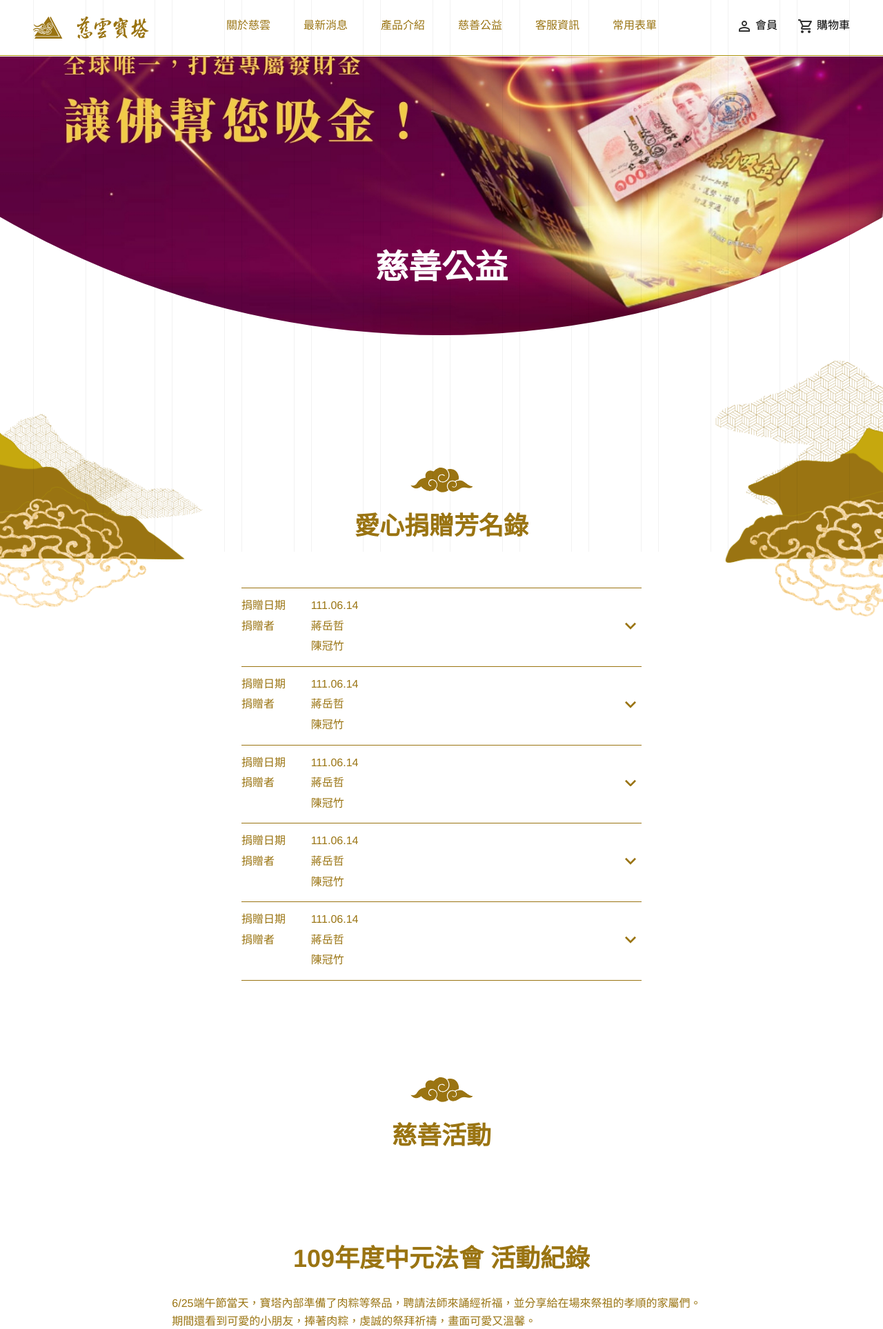
After one commit to smartleos/ci-yun-vuejs, a PHP site: page /pages/charity.php in a window 1280 px wide. The commit adds this page. Shown: the top 1927 px of the page at 69% size. Run offline with PHP 8.4, Linux system fonts and the light colour scheme; data that the repository does not hold is empty; style sheets or scripts are compiled from the project's sources; some libraries are stand-ins or nearby versions.

Commit message:
[feat] 慈善公益頁面切版

```diff
--- a/assets/js/scripts.js
+++ b/assets/js/scripts.js
@@ -141,6 +141,27 @@ $(function() {
     }
     // ------------- about -------------
 
+    // ------------- charity -------------
+    if ($('.page-charity').length) {
+        $('.page-charity__wrapper-content-list > li').each(function() {
+            $(this).on('click', function() {
+                if ($(this).hasClass('-active')) {
+                    $(this).removeClass('-active')
+                    $(this).children('.page-charity__wrapper-content-list-accordion').removeClass('-active')
+                    $(this).children('.page-charity__wrapper-content-list-accordion').css('max-height', 0)
+                } else {
+                    $(this).addClass('-active')
+                    const height = $(this).children('.page-charity__wrapper-content-list-accordion').prop('scrollHeight')
+                    $(this).children('.page-charity__wrapper-content-list-accordion').toggleClass('-active')
+                    $(this).children('.page-charity__wrapper-content-list-accordion').css('max-height', height)
+                }
+            })
+        })
+
+        new Plyr('#charity-player')
+    }
+    // ------------- charity -------------
+
     // ------------- products -------------
     if ($('.page-products').length) {
         $('select[name="products_categories"]').on('change', function() {
--- /dev/null
+++ b/assets/scss/custom/_charity.scss
@@ -0,0 +1,155 @@
+.page-charity {
+    @include size(100vw, auto);
+
+    display: flex;
+    flex-direction: column;
+    align-items: center;
+    padding-top: 8.2rem;
+    padding-bottom: 23.2rem;
+    gap: 6rem;
+
+    &__wrapper {
+        display: flex;
+        flex-direction: column;
+        align-items: center;
+        gap: 6rem;
+
+        &-content {
+            @include size(100%, auto);
+
+            display: flex;
+            flex-direction: column;
+            align-items: center;
+            padding: 4rem 0;
+            gap: 6rem;
+            color: map-get($colors, brand-1);
+
+            &-list {
+                display: flex;
+                flex-direction: column;
+
+                > li {
+                    display: flex;
+                    flex-direction: column;
+                    gap: .4rem;
+                    padding: 1.2rem 0;
+                    border-bottom: 1px solid map-get($colors, brand-1);
+                    cursor: pointer;
+
+                    &:first-child {
+                        border-top: 1px solid map-get($colors, brand-1);
+                    }
+
+                    &.-active {
+                        > .page-charity__wrapper-content-list-top {
+                            > .page-charity__wrapper-content-list-top-icon {
+                                > svg {
+                                    transform: rotateX(180deg);
+                                }
+                            }
+                        }
+                    }
+                }
+
+                &-top {
+                    position: relative;
+                    display: flex;
+                    flex-direction: column;
+                    gap: .4rem;
+
+                    > span {
+                        > div {
+                            display: flex;
+                            flex-direction: column;
+                            gap: .4rem;
+
+                            &:last-child {
+                                grid-column-start: 2;
+                                grid-column-end: 7;
+                            }
+                        }
+                    }
+
+                    &-icon {
+                        @include size(auto, 100%);
+
+                        position: absolute;
+                        right: 0;
+                        display: flex;
+                        align-items: center;
+                        padding: 0.8rem;
+
+                        > svg {
+                            @include size(1.6rem, auto);
+
+                            transition: transform 0.3s ease-in-out;
+                        }
+                    }
+                }
+
+                &-accordion {
+                    display: flex;
+                    flex-direction: column;
+                    gap: .4rem;
+                    max-height: 0;
+                    overflow: hidden;
+                    transition: max-height 0.3s ease-in-out;
+
+                    > span {
+                        > div {
+                            &:last-child {
+                                grid-column-start: 2;
+                                grid-column-end: 7;
+                            }
+                        }
+                    }
+
+                    &-btn {
+                        margin-top: 2rem;
+                    }
+                }
+            }
+
+            &-video {
+                @include size(100%, auto);
+
+                position: relative;
+                z-index: 1;
+
+                .plyr {
+                    &__control--overlaid {
+                        background: rgba(map-get($colors, white), .6) !important;
+                    }
+
+                    &__control {
+                        &:hover {
+                            background: rgba(map-get($colors, white), .6) !important;
+                        }
+                    }
+
+                    &--full-ui {
+                        input[type=range] {
+                            color: rgba(map-get($colors, white), .6) !important;
+                        }
+                    }
+                }
+            }
+
+            &-paragraph {
+                display: flex;
+                flex-direction: column;
+                gap: 2.4rem;
+
+                > h2 {
+                    @include typo('head', 1);
+
+                    text-align: center;
+                }
+
+                > p {
+                    @include typo('body', 16);
+                }
+            }
+        }
+    }
+}
--- a/assets/scss/custom/_custom.scss
+++ b/assets/scss/custom/_custom.scss
@@ -11,6 +11,7 @@ body {
 }
 
 @import './about.scss';
+@import './charity.scss';
 @import './news.scss';
 @import './news-single.scss';
 @import './header.scss';
--- a/components/header.php
+++ b/components/header.php
@@ -64,7 +64,7 @@
                             <a href="/products">產品介紹</a>
                         </li>
                         <li>
-                            <a href="/about">慈善公益</a>
+                            <a href="/charity">慈善公益</a>
                         </li>
                         <li>
                             <a href="/about">客服資訊</a>
--- /dev/null
+++ b/pages/charity.php
@@ -0,0 +1,377 @@
+<?php include('../function.php'); ?>
+<?php include('../components/header.php'); ?>
+<style>
+    <?php include('../assets/scss/main.css'); ?>
+</style>
+<?php include('../components/bg.php'); ?>
+<main class="page-charity">
+    <?php
+        $img_url="testimg/01.jpg";
+        $title="慈善公益";
+        include ("../components/banner.php");
+    ?>
+    <div class="container grid">
+        <div class="page-charity__wrapper col-4-10-medium">
+            <div class="page-charity__wrapper-content">
+                <div class="page-charity__wrapper-content-title">
+                    <?php
+                        $title="愛心捐贈芳名錄";
+                        include ("../components/title.php");
+                    ?>
+                </div>
+                <ul class="page-charity__wrapper-content-list">
+                    <li>
+                        <div class="page-charity__wrapper-content-list-top">
+                            <span class="grid -cols-6-mobile">
+                                <div>
+                                    <p>捐贈日期</p>
+                                </div>
+                                <div>
+                                    <p>111.06.14</p>
+                                </div>
+                            </span>
+                            <span class="grid -cols-6-mobile">
+                                <div>
+                                    <p>捐贈者</p>
+                                </div>
+                                <div>
+                                    <p>蔣岳哲</p>
+                                    <p>陳冠竹</p>
+                                </div>
+                            </span>
+                            <div class="page-charity__wrapper-content-list-top-icon">
+                                <?php get_svg('down') ?>
+                            </div>
+                        </div>
+                        <div class="page-charity__wrapper-content-list-accordion">
+                            <span class="grid -cols-6-mobile">
+                                <div>
+                                    <p>權狀編號/ 塔位方向</p>
+                                </div>
+                                <div>
+                                    <p>1117975-001/坐東（已使用）</p>
+                                    <p>1117975-001/坐東（已使用）</p>
+                                    <p>1117975-001/坐東（已使用）</p>
+                                </div>
+                            </span>
+                            <span class="grid -cols-6-mobile">
+                                <div>
+                                    <p>捐贈明細</p>
+                                </div>
+                                <div>
+                                    <p>由捐贈者捐贈慈雲寶塔骨灰位6座</p>
+                                </div>
+                            </span>
+                            <span class="grid -cols-6-mobile">
+                                <div>
+                                    <p>備註</p>
+                                </div>
+                                <div>
+                                    <p>管理費由捐贈者發善全額繳納</p>
+                                </div>
+                            </span>
+                            <div class="page-charity__wrapper-content-list-accordion-btn">
+                                <?php
+                                    $tag="a";
+                                    $url="https://www.google.com/";
+                                    $target="_blank";
+                                    $text="附件下載";
+                                    $style="";
+                                    include ("../components/button.php");
+                                ?>
+                            </div>
+                        </div>
+                    </li>
+                    <li>
+                        <div class="page-charity__wrapper-content-list-top">
+                            <span class="grid -cols-6-mobile">
+                                <div>
+                                    <p>捐贈日期</p>
+                                </div>
+                                <div>
+                                    <p>111.06.14</p>
+                                </div>
+                            </span>
+                            <span class="grid -cols-6-mobile">
+                                <div>
+                                    <p>捐贈者</p>
+                                </div>
+                                <div>
+                                    <p>蔣岳哲</p>
+                                    <p>陳冠竹</p>
+                                </div>
+                            </span>
+                            <div class="page-charity__wrapper-content-list-top-icon">
+                                <?php get_svg('down') ?>
+                            </div>
+                        </div>
+                        <div class="page-charity__wrapper-content-list-accordion">
+                            <span class="grid -cols-6-mobile">
+                                <div>
+                                    <p>權狀編號/ 塔位方向</p>
+                                </div>
+                                <div>
+                                    <p>1117975-001/坐東（已使用）</p>
+                                    <p>1117975-001/坐東（已使用）</p>
+                                    <p>1117975-001/坐東（已使用）</p>
+                                </div>
+                            </span>
+                            <span class="grid -cols-6-mobile">
+                                <div>
+                                    <p>捐贈明細</p>
+                                </div>
+                                <div>
+                                    <p>由捐贈者捐贈慈雲寶塔骨灰位6座</p>
+                                </div>
+                            </span>
+                            <span class="grid -cols-6-mobile">
+                                <div>
+                                    <p>備註</p>
+                                </div>
+                                <div>
+                                    <p>管理費由捐贈者發善全額繳納</p>
+                                </div>
+                            </span>
+                            <div class="page-charity__wrapper-content-list-accordion-btn">
+                                <?php
+                                    $tag="a";
+                                    $url="https://www.google.com/";
+                                    $target="_blank";
+                                    $text="附件下載";
+                                    $style="";
+                                    include ("../components/button.php");
+                                ?>
+                            </div>
+                        </div>
+                    </li>
+                    <li>
+                        <div class="page-charity__wrapper-content-list-top">
+                            <span class="grid -cols-6-mobile">
+                                <div>
+                                    <p>捐贈日期</p>
+                                </div>
+                                <div>
+                                    <p>111.06.14</p>
+                                </div>
+                            </span>
+                            <span class="grid -cols-6-mobile">
+                                <div>
+                                    <p>捐贈者</p>
+                                </div>
+                                <div>
+                                    <p>蔣岳哲</p>
+                                    <p>陳冠竹</p>
+                                </div>
+                            </span>
+                            <div class="page-charity__wrapper-content-list-top-icon">
+                                <?php get_svg('down') ?>
+                            </div>
+                        </div>
+                        <div class="page-charity__wrapper-content-list-accordion">
+                            <span class="grid -cols-6-mobile">
+                                <div>
+                                    <p>權狀編號/ 塔位方向</p>
+                                </div>
+                                <div>
+                                    <p>1117975-001/坐東（已使用）</p>
+                                    <p>1117975-001/坐東（已使用）</p>
+                                    <p>1117975-001/坐東（已使用）</p>
+                                </div>
+                            </span>
+                            <span class="grid -cols-6-mobile">
+                                <div>
+                                    <p>捐贈明細</p>
+                                </div>
+                                <div>
+                                    <p>由捐贈者捐贈慈雲寶塔骨灰位6座</p>
+                                </div>
+                            </span>
+                            <span class="grid -cols-6-mobile">
+                                <div>
+                                    <p>備註</p>
+                                </div>
+                                <div>
+                                    <p>管理費由捐贈者發善全額繳納</p>
+                                </div>
+                            </span>
+                            <div class="page-charity__wrapper-content-list-accordion-btn">
+                                <?php
+                                    $tag="a";
+                                    $url="https://www.google.com/";
+                                    $target="_blank";
+                                    $text="附件下載";
+                                    $style="";
+                                    include ("../components/button.php");
+                                ?>
+                            </div>
+                        </div>
+                    </li>
+                    <li>
+                        <div class="page-charity__wrapper-content-list-top">
+                            <span class="grid -cols-6-mobile">
+                                <div>
+                                    <p>捐贈日期</p>
+                                </div>
+                                <div>
+                                    <p>111.06.14</p>
+                                </div>
+                            </span>
+                            <span class="grid -cols-6-mobile">
+                                <div>
+                                    <p>捐贈者</p>
+                                </div>
+                                <div>
+                                    <p>蔣岳哲</p>
+                                    <p>陳冠竹</p>
+                                </div>
+                            </span>
+                            <div class="page-charity__wrapper-content-list-top-icon">
+                                <?php get_svg('down') ?>
+                            </div>
+                        </div>
+                        <div class="page-charity__wrapper-content-list-accordion">
+                            <span class="grid -cols-6-mobile">
+                                <div>
+                                    <p>權狀編號/ 塔位方向</p>
+                                </div>
+                                <div>
+                                    <p>1117975-001/坐東（已使用）</p>
+                                    <p>1117975-001/坐東（已使用）</p>
+                                    <p>1117975-001/坐東（已使用）</p>
+                                </div>
+                            </span>
+                            <span class="grid -cols-6-mobile">
+                                <div>
+                                    <p>捐贈明細</p>
+                                </div>
+                                <div>
+                                    <p>由捐贈者捐贈慈雲寶塔骨灰位6座</p>
+                                </div>
+                            </span>
+                            <span class="grid -cols-6-mobile">
+                                <div>
+                                    <p>備註</p>
+                                </div>
+                                <div>
+                                    <p>管理費由捐贈者發善全額繳納</p>
+                                </div>
+                            </span>
+                            <div class="page-charity__wrapper-content-list-accordion-btn">
+                                <?php
+                                    $tag="a";
+                                    $url="https://www.google.com/";
+                                    $target="_blank";
+                                    $text="附件下載";
+                                    $style="";
+                                    include ("../components/button.php");
+                                ?>
+                            </div>
+                        </div>
+                    </li>
+                    <li>
+                        <div class="page-charity__wrapper-content-list-top">
+                            <span class="grid -cols-6-mobile">
+                                <div>
+                                    <p>捐贈日期</p>
+                                </div>
+                                <div>
+                                    <p>111.06.14</p>
+                                </div>
+                            </span>
+                            <span class="grid -cols-6-mobile">
+                                <div>
+                                    <p>捐贈者</p>
+                                </div>
+                                <div>
+                                    <p>蔣岳哲</p>
+                                    <p>陳冠竹</p>
+                                </div>
+                            </span>
+                            <div class="page-charity__wrapper-content-list-top-icon">
+                                <?php get_svg('down') ?>
+                            </div>
+                        </div>
+                        <div class="page-charity__wrapper-content-list-accordion">
+                            <span class="grid -cols-6-mobile">
+                                <div>
+                                    <p>權狀編號/ 塔位方向</p>
+                                </div>
+                                <div>
+                                    <p>1117975-001/坐東（已使用）</p>
+                                    <p>1117975-001/坐東（已使用）</p>
+                                    <p>1117975-001/坐東（已使用）</p>
+                                </div>
+                            </span>
+                            <span class="grid -cols-6-mobile">
+                                <div>
+                                    <p>捐贈明細</p>
+                                </div>
+                                <div>
+                                    <p>由捐贈者捐贈慈雲寶塔骨灰位6座</p>
+                                </div>
+                            </span>
+                            <span class="grid -cols-6-mobile">
+                                <div>
+                                    <p>備註</p>
+                                </div>
+                                <div>
+                                    <p>管理費由捐贈者發善全額繳納</p>
+                                </div>
+                            </span>
+                            <div class="page-charity__wrapper-content-list-accordion-btn">
+                                <?php
+                                    $tag="a";
+                                    $url="https://www.google.com/";
+                                    $target="_blank";
+                                    $text="附件下載";
+                                    $style="";
+                                    include ("../components/button.php");
+                                ?>
+                            </div>
+                        </div>
+                    </li>
+                </ul>
+            </div>
+
+        </div>
+    </div>
+    <div class="container grid">
+        <div class="page-charity__wrapper col-3-11-medium">
+            <div class="page-charity__wrapper-content">
+                <div class="page-charity__wrapper-content-title">
+                    <?php
+                        $title="慈善活動";
+                        include ("../components/title.php");
+                    ?>
+                </div>
+                <div class="page-charity__wrapper-content-video">
+                    <div class="plyr__video-embed" id="charity-player" data-plyr-provider="youtube" data-plyr-embed-id="dQw4w9WgXcQ"></div>
+                </div>
+                <div class="page-charity__wrapper-content-paragraph">
+                    <h2>109年度中元法會 活動紀錄</h2>
+                    <p>
+                        6/25端午節當天，寶塔內部準備了肉粽等祭品，聘請法師來誦經祈福，並分享給在場來祭祖的孝順的家屬們。期間還看到可愛的小朋友，捧著肉粽，虔誠的祭拜祈禱，畫面可愛又溫馨。<br>
+                        <br>
+                        塔內祭拜結束後，我們還前往“嘉義市私立安心老人長期照顧中心”，捐贈了一批物資來孝敬長輩。並且邀請“社團法人嘉義市盲人福利協進會”的成員，為長輩們表演精彩的節目，幫長輩按摩。<br>
+                        <br>
+                        整場活動，氣氛活躍，長輩們都非常開心。慈雲團隊的每位同仁也都為能參與這麼有意義的慈善活動感到很榮幸。<br>
+                        <br>
+                        今後，我們會持續這份愛心，讓更多的人感受到慈雲寶塔的孝順，用心。
+                    </p>
+                </div>
+                <div class="page-charity__wrapper-content-btn">
+                    <?php
+                        $tag="a";
+                        $url="https://www.google.com/";
+                        $target="_blank";
+                        $text="更多活動";
+                        $style="";
+                        include ("../components/button.php");
+                    ?>
+                </div>
+            </div>
+        </div>
+    </div>
+</main>
+<?php include('../components/dev.php'); ?>
+<?php include('../components/footer.php'); ?>
```
Also changed, not shown: assets/imgs/icons/down.svg (added), assets/scss/main.css, 1 other file.
